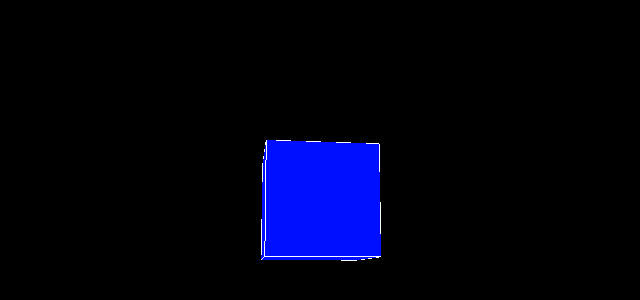
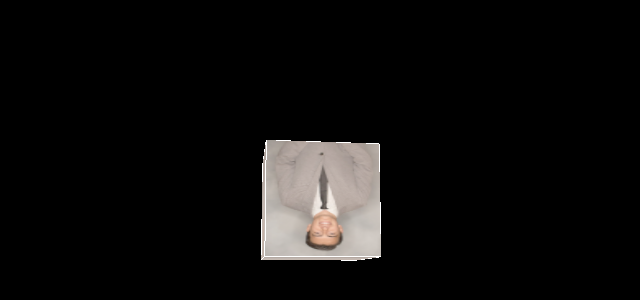
Before and after one commit to lmnzlpz/lmnzlpz.github.io, a plain HTML site: page index.html in a window 1280 px wide. Shown: the part 194-494 px from the top of the page, without its empty margins (324-964 px from the left). Drawn offline with nearby package versions, Linux system fonts and the light colour scheme.

```diff
--- a/index.html
+++ b/index.html
@@ -18,8 +18,9 @@
             document.body.appendChild( renderer.domElement );
 
             const geometry = new THREE.BoxGeometry( 1, 1, 1 );
+            const texture = new THREE.TextureLoader().load("./IMG_0082.jpg");
             const edges = new THREE.EdgesGeometry(geometry);
-            const material = new THREE.MeshBasicMaterial( { color: 0xFFF } );
+            const material = new THREE.MeshBasicMaterial( { map: texture } );
             const cube = new THREE.Mesh( geometry, material);
 
             const lines = new THREE.LineSegments(edges, new THREE.LineBasicMaterial( { color: 0xffffff } ));
```
Also changed, not shown: IMG_0082.jpg (added).
